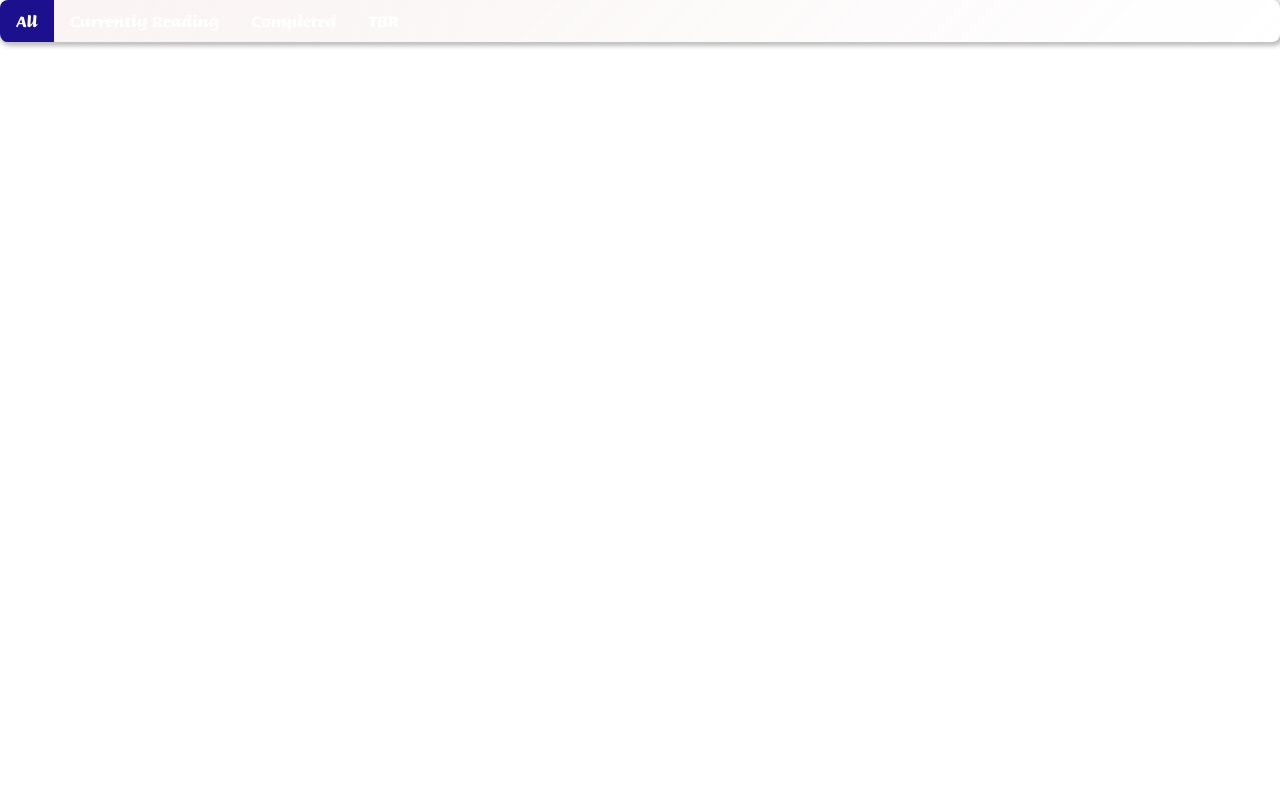
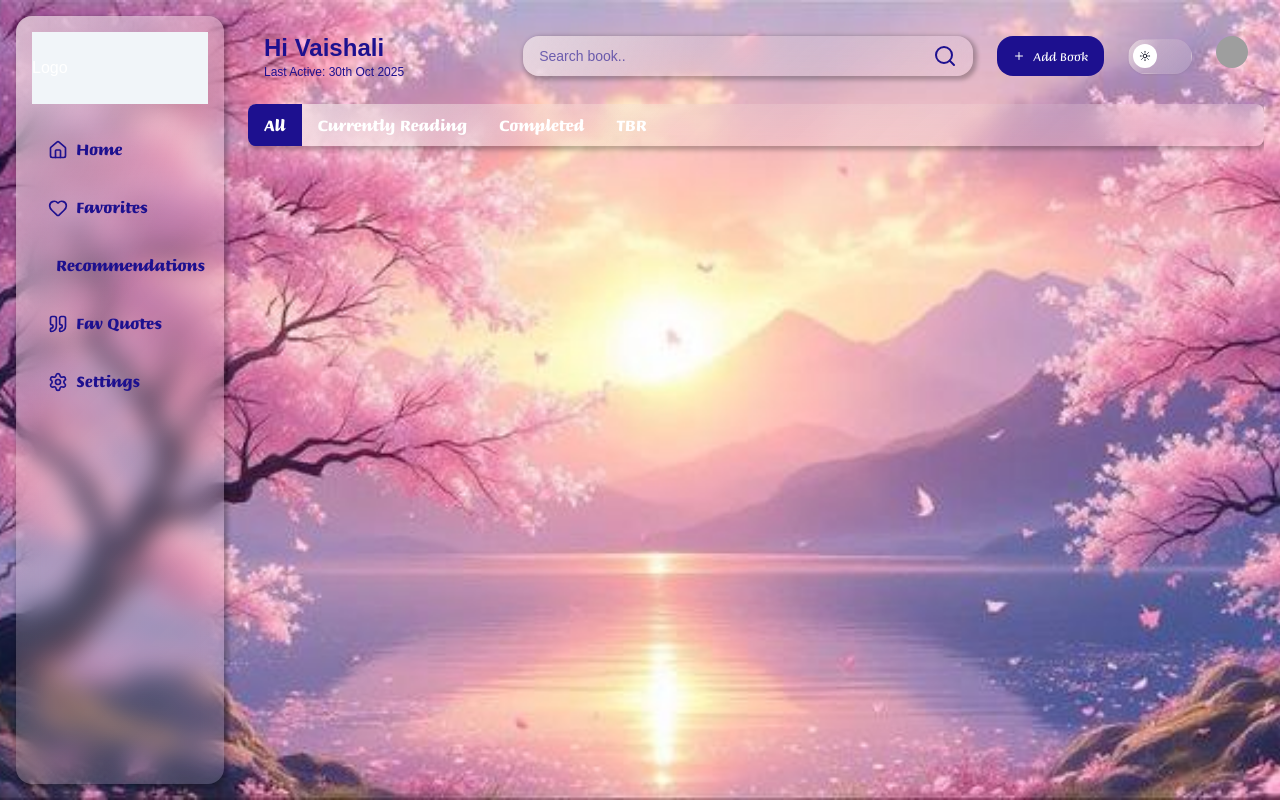
Before and after one commit to Vaishali785/books-dashboard, a Next.js app: page /library in a window 1280 px wide. Built offline with nearby package versions, Linux system fonts and the light colour scheme; grey boxes are pictures that could not be loaded; a web font is replaced by a local one.

Commit message:
moved common ui to layout

```diff
--- a/src/app/layout.tsx
+++ b/src/app/layout.tsx
@@ -1,3 +1,8 @@
+import GlassCard from "@/components/custom-ui/GlassCard"
+import ThemeBgImage from "@/components/custom-ui/ThemeBgImage"
+import DesktopHeader from "@/components/layout/DesktopHeader"
+import HorizontalNav from "@/components/layout/HorizontalNav"
+import Sidebar from "@/components/layout/Sidebar"
 import type { Metadata } from "next"
 import { Gentium_Book_Plus } from "next/font/google"
 import localFont from "next/font/local"
@@ -34,7 +39,22 @@ export default function RootLayout({
 			<body
 				className={`${gentium.className} ${briemBold.variable} ${briemRegular.variable} antialiased`}
 			>
-				{children}
+				<main className="relative h-screen w-screen p-4">
+					<ThemeBgImage />
+					<div className="flex gap-6 justify-between sm:max-lg:flex-wrap-reverse w-full h-full">
+						<GlassCard classes="lg:w-1/6 h-full">
+							<Sidebar />
+						</GlassCard>
+
+						<div className="right max-lg:w-full lg:flex-1 max-h-screen overflow-hidden">
+							<div className="max-lg:sticky top-0 z-80 max-lg:backdrop-blur-sm p-4 pb-0 max-lg:mb-6 -mx-4 flex  flex-col gap-4 max-lg:bg-light-primary/20">
+								<DesktopHeader />
+								<HorizontalNav />
+							</div>
+							{children}
+						</div>
+					</div>
+				</main>
 			</body>
 		</html>
 	)
```
